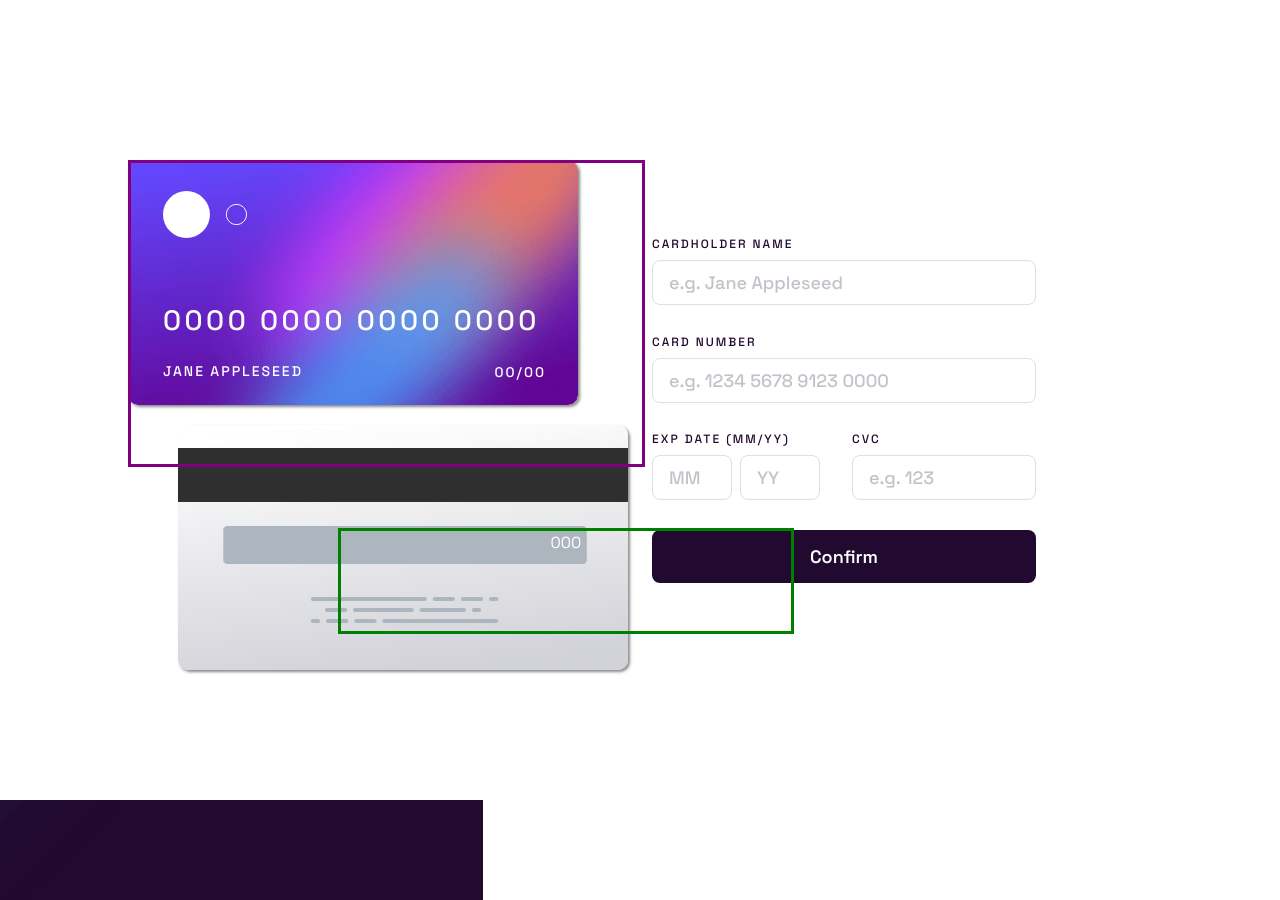
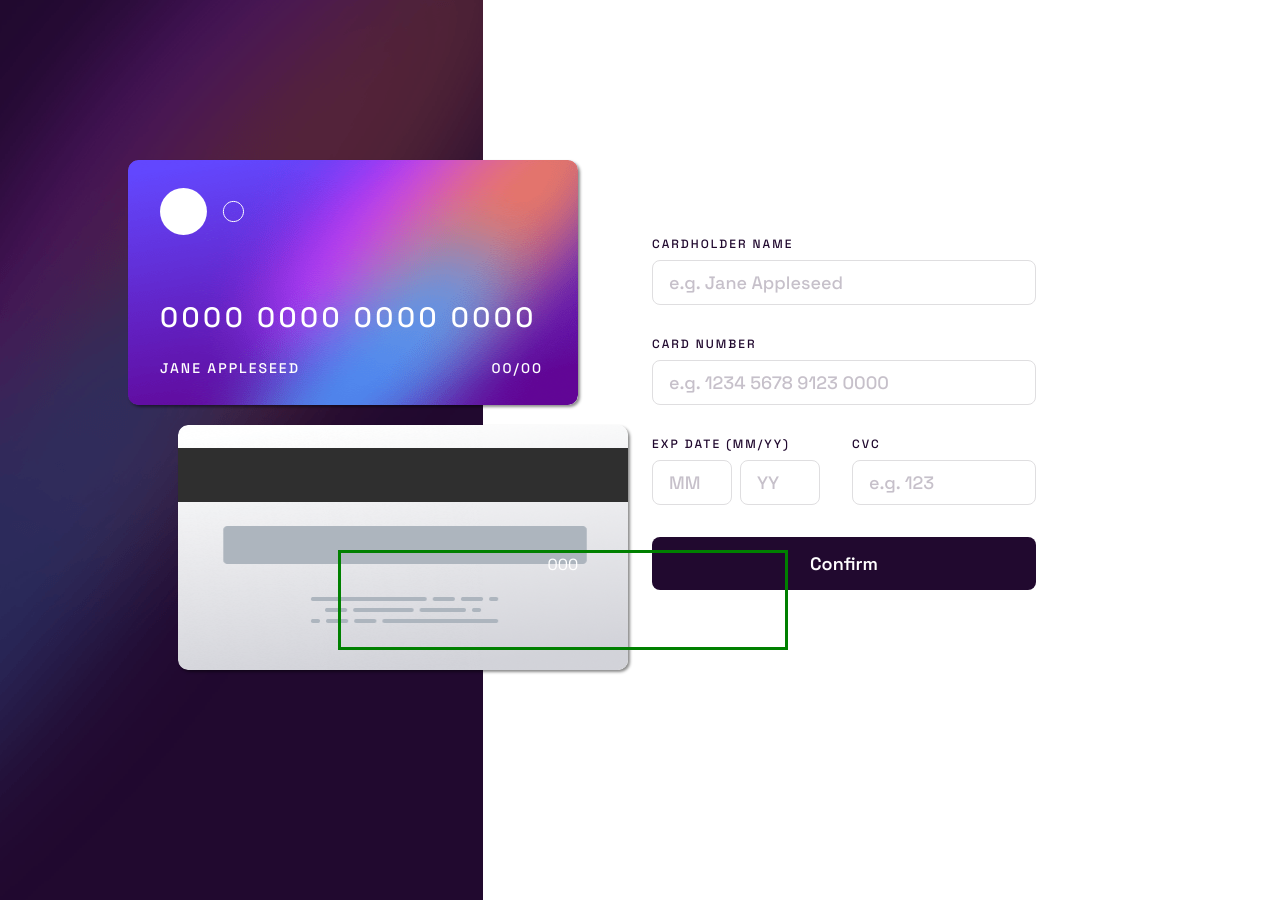
Before and after one commit to unachoza/credit-card-form, a React (Vite) app: page / in a window 1280 px wide. Built offline with nearby package versions, Linux system fonts and the light colour scheme.

Commit message:
added error messages, error transitions, cardName validator, and css reset

```diff
--- a/src/Components/CardDisplay/CardDisplay.css
+++ b/src/Components/CardDisplay/CardDisplay.css
@@ -4,7 +4,7 @@
       height: 15.3125rem;
       padding: 1.75rem 2rem;
       position: absolute;
-      border: solid purple;
+      /* border: solid purple; */
       z-index: 200;
       text-align: left;
 }
@@ -23,6 +23,11 @@
       margin-bottom: 1.5rem;
 }
 
+.second-row{
+      display: flex;
+      justify-content: space-between;
+}
+
 p.cardName {
       font-size: 0.875rem;  /* override the present font size */
       letter-spacing: 0.125rem;
@@ -32,7 +37,4 @@ p.expDate {
       text-align: right;
       font-size: 0.875rem;  /* override the present font size */
       letter-spacing: 0.125rem;
-      position: absolute;
-      right: 6rem;
-      bottom: 3.7rem;
 }
--- a/src/Components/CardDisplay/CardDisplay.tsx
+++ b/src/Components/CardDisplay/CardDisplay.tsx
@@ -8,8 +8,10 @@ const CardDisplay = ({ cardName, cardNumber, expDateM, expDateY }: Omit<Cardhold
 		<div className="front-card-values">
 			<img src={cardIcon} className="card-logo" alt="credit card icon" />
 			<p className="cardNumber">{cardNumber || "0000 0000 0000 0000"}</p>
-			<p className="cardName">{cardName || "Jane Appleseed"}</p>
-			<p className="expDate">{expDate || "00/00"}</p>
+			<div className="second-row">
+				<p className="cardName">{cardName || "Jane Appleseed"}</p>
+				<p className="expDate">{expDate || "00/00"}</p>
+			</div>
 		</div>
 	);
 };
--- a/src/Components/Form/Form.css
+++ b/src/Components/Form/Form.css
@@ -21,6 +21,14 @@ form {
       font: var(--text-preset3-space-grotesk-medium);
 }
 
+.label-text{
+      color: var(--colors-purple-950);
+      font: var(--text-preset5-space-grotesk-medium);
+      letter-spacing: 0.125rem;
+      text-transform: uppercase;
+      text-align: left;
+}
+
 .cvc-input {
       width: 100%;
       font: var(--text-preset3-space-grotesk-medium);
--- a/src/Components/Form/Form.tsx
+++ b/src/Components/Form/Form.tsx
@@ -25,7 +25,7 @@ const Form = ({ setCardDetails, handleSubmit }: FormProps) => {
 				.slice(0, 16)
 				.replace(/(.{4})/g, "$1 ")
 				.trim(),
-
+		cardName: (value) => value.replace(/^[\s\d]+/, ""),
 		expDateM: (value) => value.replace(/\D/g, "").slice(0, 2),
 		expDateY: (value) => value.replace(/\D/g, "").slice(0, 2),
 		cvc: (value) => value.replace(/\D/g, "").slice(0, 3),
@@ -49,6 +49,7 @@ const Form = ({ setCardDetails, handleSubmit }: FormProps) => {
 				label="cardholder name"
 				name="cardName"
 				value={form.cardName}
+				errorMessage="can't be blank"
 				placeholder="e.g. Jane Appleseed"
 				handleChange={handleChange}
 			/>
@@ -58,25 +59,27 @@ const Form = ({ setCardDetails, handleSubmit }: FormProps) => {
 				label="card number"
 				name="cardNumber"
 				value={form.cardNumber}
+				errorMessage="wrong format, numbers only"
 				placeholder="e.g. 1234 5678 9123 0000"
 				handleChange={handleChange}
 			/>
 			<div className="month-year-cvc-container">
 				<div className="month-year-inputs">
-					<label htmlFor="exp-date">exp date (mm/yy)</label>
+					<div className="label-text">exp date (mm/yy)</div>
 					<div className="mm-yy-container">
 						<Input
 							id="exp-date-m"
-							type="number"
+							type="text"
 							name="expDateM"
 							value={form.expDateM}
+							errorMessage="can't be blank"
 							placeholder="MM"
 							className="month-year-input"
 							handleChange={handleChange}
 						/>
 						<Input
 							id="exp-date-y"
-							type="number"
+							type="text"
 							name="expDateY"
 							value={form.expDateY}
 							placeholder="YY"
@@ -87,10 +90,11 @@ const Form = ({ setCardDetails, handleSubmit }: FormProps) => {
 				</div>
 				<Input
 					id="cvc"
-					type="number"
+					type="text"
 					label="cvc"
 					name="cvc"
 					value={form.cvc}
+					errorMessage="can't be blank"
 					placeholder="e.g. 123"
 					className="cvc-input"
 					handleChange={handleChange}
--- a/src/Components/Input/Input.css
+++ b/src/Components/Input/Input.css
@@ -6,8 +6,9 @@ label {
       color: var(--colors-purple-950);
       font: var(--text-preset5-space-grotesk-medium);
       letter-spacing: 0.125rem;
+      text-transform: uppercase;
       gap: var(--spacing-100);
-      text-transform: uppercase;
+      margin-bottom: var(--spacing-300);
 }
 
 input {
@@ -17,9 +18,9 @@ input {
       height: 2.8125rem;
       width: 100%;
       padding: var(--spacing-100) var(--spacing-200);
-      margin-bottom: var(--spacing-300);
       border: 1px solid var(--colors-gray-200);
       border-radius: 0.5rem;
+      transition: all .4s ease;
 }
 
 input[type="text"] {
@@ -34,3 +35,34 @@ input::placeholder {
       opacity: .25;
       font: var(--text-preset3-space-grotesk-medium);
 }
+
+input:focus {
+      outline: none;
+      border-radius: 0.5rem;
+      border: 1px solid var(--gradient-start);
+      background: var(--white);
+}
+
+input:user-invalid{
+      border-radius: 0.5rem;
+      border: 1px solid var(--input-errors);
+      background: var(--white);
+}
+
+.error-message {
+      color: var(--input-errors);
+      font: var(--text-preset5-space-grotesk-medium);
+      line-height: 125%;
+      height: 0;
+      overflow: hidden;
+      transition: all .4s ease;
+}
+
+input:user-invalid ~ .error-message {
+      height: .93rem;
+}
+
+#expDateM-error.error-message {
+      width: 200%;
+      text-align: left;
+}
--- a/src/Components/Input/Input.tsx
+++ b/src/Components/Input/Input.tsx
@@ -7,15 +7,16 @@ interface InputProps {
 	name: string;
 	className?: string;
 	value: string | number;
+	errorMessage?: string;
 	type: string;
 	placeholder: string;
 	handleChange: (e: FormEvent<HTMLInputElement>) => void;
 }
 
-const Input = ({ id, label, name, className, value, type, placeholder, handleChange }: InputProps) => {
+const Input = ({ id, label, name, className, value, errorMessage, type, placeholder, handleChange }: InputProps) => {
 	return (
 		<label htmlFor={id}>
-			{label ? label : null}
+			<div className="label-text">{label ? label : null}</div>
 			<input
 				id={id}
 				name={name}
@@ -24,7 +25,11 @@ const Input = ({ id, label, name, className, value, type, placeholder, handleCha
 				type={type}
 				placeholder={placeholder}
 				onChange={handleChange}
+				required
 			/>
+			<div className="error-message" role="alert" id={`${name}-error`}>
+				{errorMessage}
+			</div>
 		</label>
 	);
 };
--- a/src/index.css
+++ b/src/index.css
@@ -11,6 +11,14 @@
 	text-rendering: optimizeLegibility;
 	-webkit-font-smoothing: antialiased;
 	-moz-osx-font-smoothing: grayscale;
+}
+
+*,
+*::before,
+*::after {
+	box-sizing: border-box;
+	margin: 0;
+	padding: 0;
 }
 
 body {
@@ -41,18 +49,6 @@ button {
 button:focus,
 button:focus-visible {
 	outline: 4px auto -webkit-focus-ring-color;
-}
-
-@media (prefers-color-scheme: light) {
-	:root {
-		background-color: #ffffff;
-	}
-	a:hover {
-		color: #747bff;
-	}
-	button {
-		background-color: #f9f9f9;
-	}
 }
 
 /* ---- Small (Phone) 375px ------ */
```
